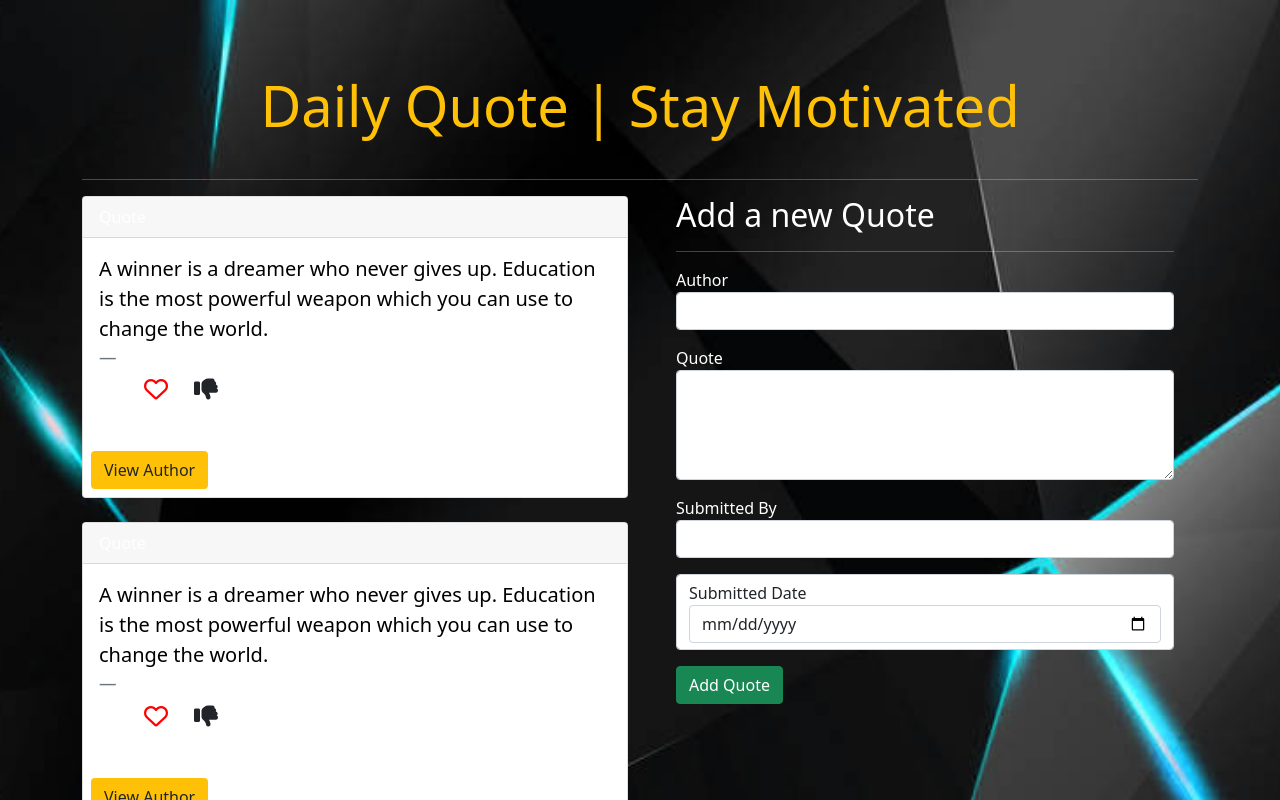
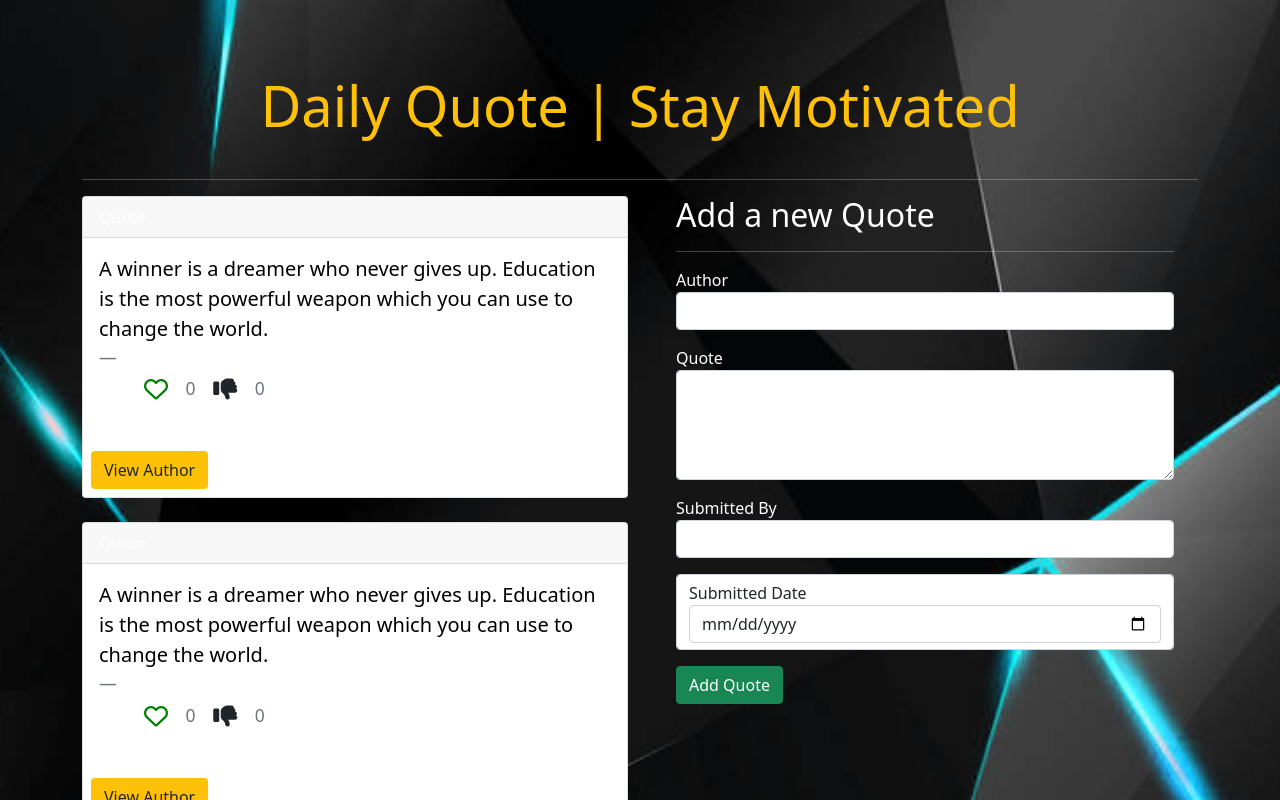
Before and after one commit to FidelMunywoki/daily-quote, an Angular app: page / in a window 1280 px wide. Shown: the top 800 px of the page. Built offline with nearby package versions, Linux system fonts and the light colour scheme.

Commit message:
add like and dislike icons

```diff
--- a/src/app/quote/quote.component.html
+++ b/src/app/quote/quote.component.html
@@ -18,19 +18,19 @@
                         <footer class="blockquote-footer">
 
                             <ul>
-                                <button class="btn btn-outline-none">
-                                  <i class="fa fa-heart-o" style="font-size:24px;color:red"></i>
-                                </button>
-                                <!-- {{
-                                  qoute.upVotes
-                                }} -->
+                                <button class="btn btn-outline-none" (click) = "addUpVotes(i)">
+                                  <i class="fa fa-heart-o" style="font-size:24px;color:green"></i>
+                                </button >
+                                {{
+                                  quote.upVotes
+                                }}
 
-                                <button class="btn btn-outline-none">
+                                <button class="btn btn-outline-none" (click) = "addDownVotes(i)">
                                     <i class="fas fa-thumbs-down" style="font-size: 24px;"></i>
-                                </button>
-                                <!-- {{
-                                  qoute.downVotes
-                                }} -->
+                                </button >
+                                {{
+                                  quote.downVotes
+                                }}
                               </ul>
                         </footer>
                     </blockquote>
```
